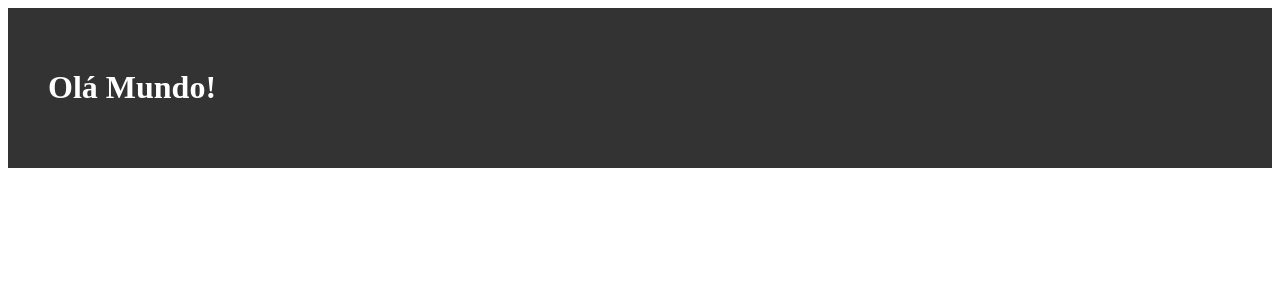
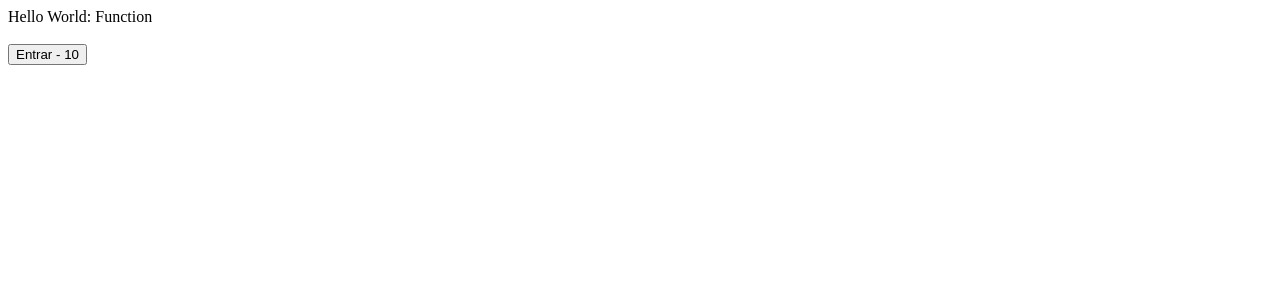
Before and after one commit to joaovictorbs/react, a React (Create React App) app in the folder projetosCurso/fundamentos/: page / in a window 1280 px wide. Shown: the top 300 px of the page. Built offline with nearby package versions, Linux system fonts and the light colour scheme.

Commit message:
Functional Components

```diff
--- a/projetosCurso/fundamentos/public/index.html
+++ b/projetosCurso/fundamentos/public/index.html
@@ -1,9 +1,9 @@
 <!DOCTYPE html>
-<html lang="en">
+<html lang="pt_BR">
   <head>
     <meta charset="utf-8" />
     <meta name="viewport" content="width=device-width, initial-scale=1" />
-    <title>React App</title>
+    <title>React Hooks</title>
   </head>
   <body>
     <noscript>You need to enable JavaScript to run this app.</noscript>
--- a/projetosCurso/fundamentos/src/App.js
+++ b/projetosCurso/fundamentos/src/App.js
@@ -1,18 +1,35 @@
-import React, { Component } from 'react'
-import './styles.css'
+//Componente de Funcao
+ function App() {
+   return (
+     <div>
+       Hello World: Function <br/><br/>
+       <Button title="Entrar" numero={10}/>
+     </div>
+   );
+ }
+
+//function Button(props) {                  //com componentes de funcao definimos as props aqui ao inves de montar um construtor igual na classe
+//function Button({ title, numero }) {      //podemos omitir a nomenclatura props. e apenas passar a propriedade
+const Button = ({ title, numero }) => {        //podemos criar componentes como se fossem constantes, basta adicionar o const e a => (arrowFunction)
+  return (
+    <button>{ title } - { numero }</button>
+  )
+}
+
+
+//Componente de Classe
+/*
+import React, { Component } from "react";
 
 class App extends Component {
-  constructor(props) {
-    super()
-  }
-
   render() {
-    return(
-      <div className='container'>  {/*usamos className ao inves de class pois class ja e uma palavra reservada do JS */}
-        <h1>Olá Mundo!</h1>
+    return (
+      <div>
+        Hello World: Class
       </div>
     )
   }
 }
+*/
 
-export default App
+export default App;
--- a/projetosCurso/fundamentos/src/styles.css
+++ /dev/null
@@ -1,9 +0,0 @@
-.container {
-    background-color: #333;
-    padding: 40px;
-}
-
-h1 {
-    color: #fff;
-    font-family: 'sans-serif';
-}
```
